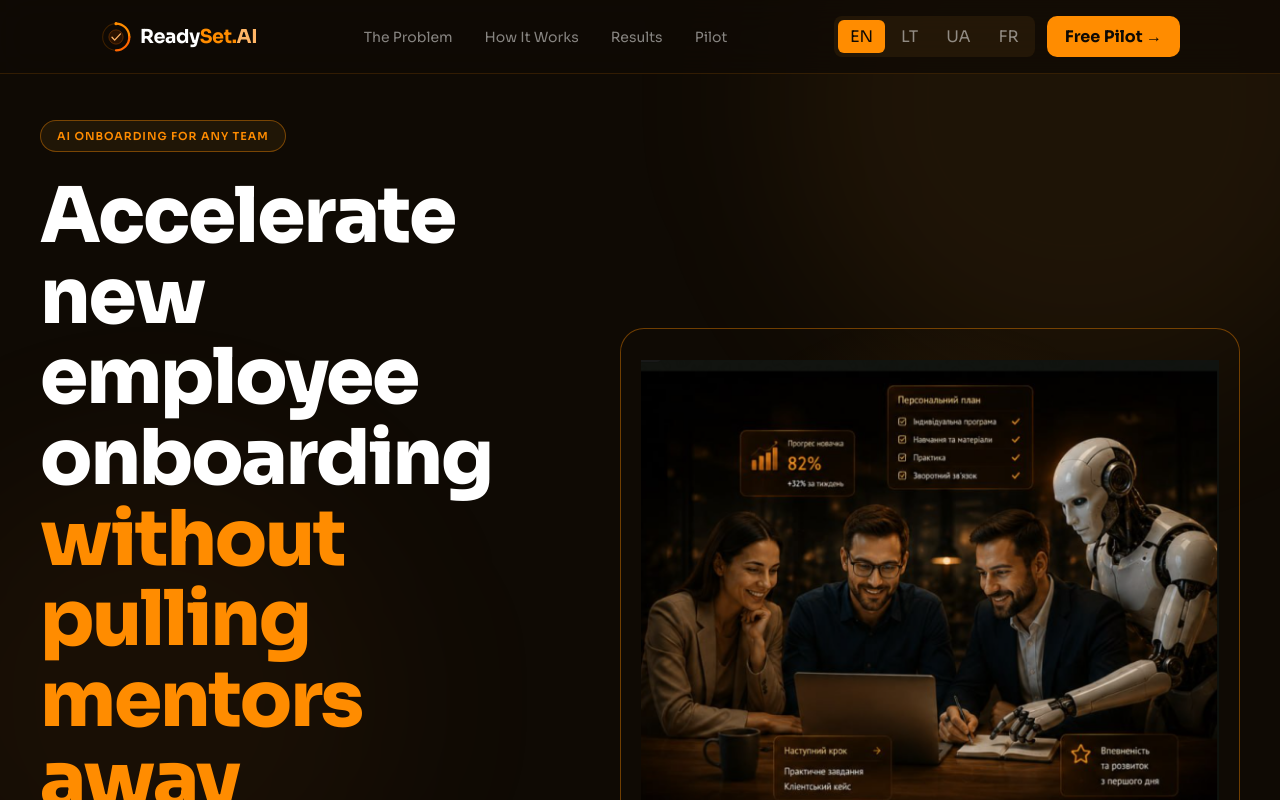
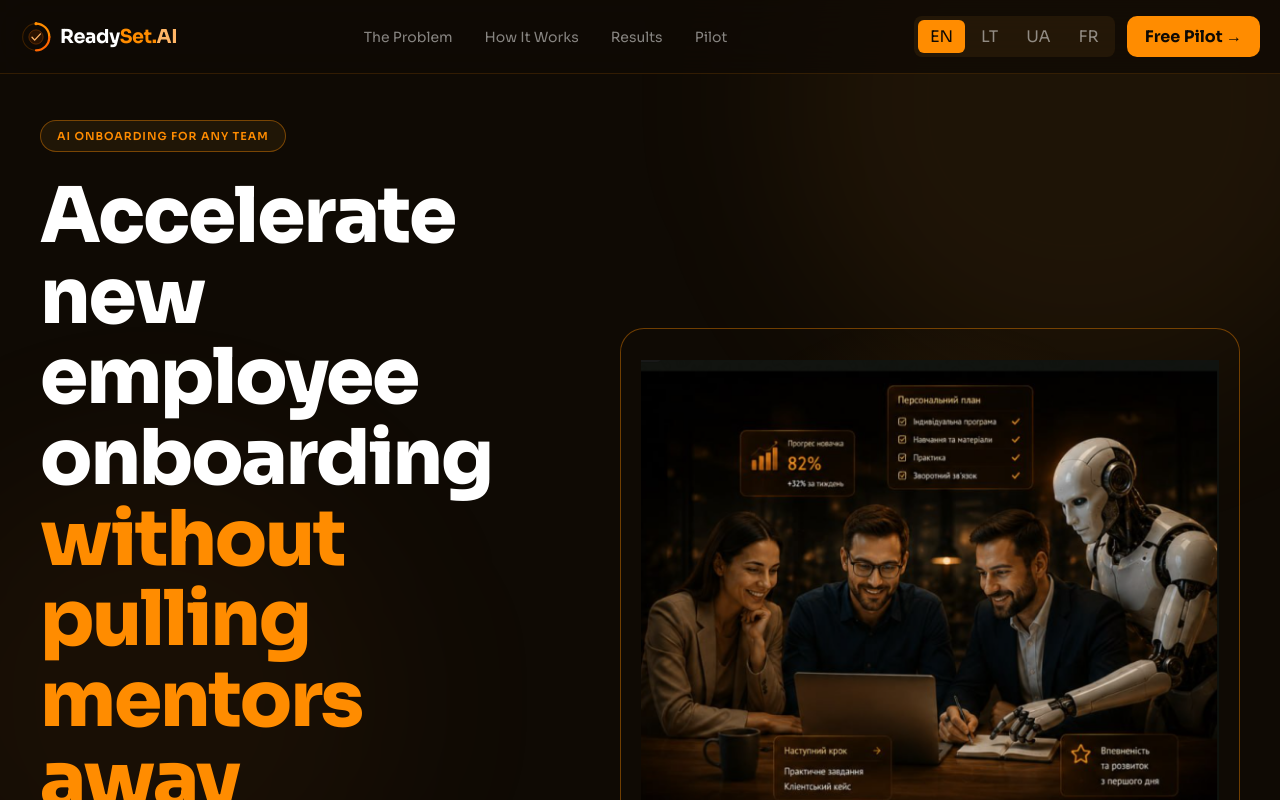
Before and after one commit to Ded-Goit/readyset-ai, a Next.js app: page / in a window 1280 px wide. Shown: the top 800 px of the page. Built offline with nearby package versions, Linux system fonts and the light colour scheme.

Commit message:
edit styles

```diff
--- a/src/app/globals.css
+++ b/src/app/globals.css
@@ -1,4 +1,8 @@
 @import "../styles/variables.css";
+
+:root {
+  --container: 1400px;
+}
 
 *,
 *::before,
```
Also changed, not shown: src/components/layout/Header.module.css (+0 -8 lines).
